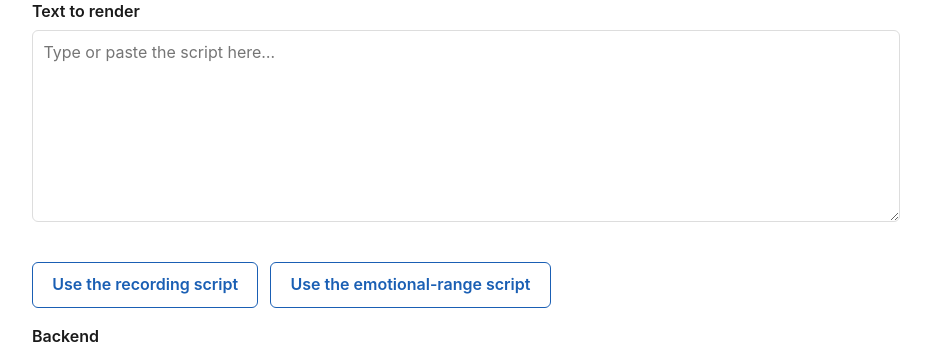
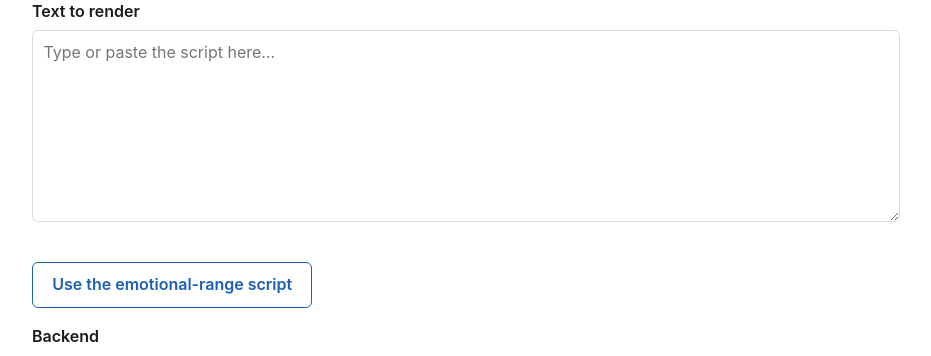
Before and after one commit to enonymous1/voice-generator, a Flask app: template src/voice_generator/web/templates/synth.html in a window 1280 px wide. Shown: the part 323-679 px from the top of the page, without its empty margins (174-1105 px from the left). Run offline with Flask 3, Linux system fonts and the light colour scheme; the template is opened without the code that fills it, so the values that code supplies are empty.

Commit message:
release: v0.5.6 — drop the recording-script fill
'Use the recording script' is gone from the Synthesize page; the
emotional-range fill is the only script button. The /script endpoint
still serves recording-script.txt (the demo text the A/B bench
renders) — only the button is removed.

```diff
--- a/src/voice_generator/__init__.py
+++ b/src/voice_generator/__init__.py
@@ -1,3 +1,3 @@
 """voice-generator — local FOSS voice cloning (Stage 1 of the Digital Twin pipeline)."""
 
-__version__ = "0.5.5"
+__version__ = "0.5.6"
--- a/src/voice_generator/web/templates/synth.html
+++ b/src/voice_generator/web/templates/synth.html
@@ -19,7 +19,6 @@ from <code>refs/&lt;name&gt;.txt</code> when the Setup page stored one.</p>
   <label for="text">Text to render</label>
   <textarea id="text" name="text" placeholder="Type or paste the script here…"></textarea>
   <div class="btn-row">
-    <button type="button" class="secondary" id="load-script">Use the recording script</button>
     <button type="button" class="secondary" id="load-range-script">Use the emotional-range script</button>
   </div>
 
@@ -87,10 +86,6 @@ from <code>refs/&lt;name&gt;.txt</code> when the Setup page stored one.</p>
   }
   backend.addEventListener("change", showAdv);
   showAdv();
-  document.getElementById("load-script").addEventListener("click", function () {
-    fetch("{{ url_for('script') }}").then(function (r) { return r.text(); })
-      .then(function (t) { document.getElementById("text").value = t; });
-  });
   document.getElementById("load-range-script").addEventListener("click", function () {
     fetch("{{ url_for('script') }}?id=range").then(function (r) { return r.text(); })
       .then(function (t) { document.getElementById("text").value = t; });
```
Also changed, not shown: tests/test_web.py (+5 -4 lines), CHANGELOG.md, README.md.
